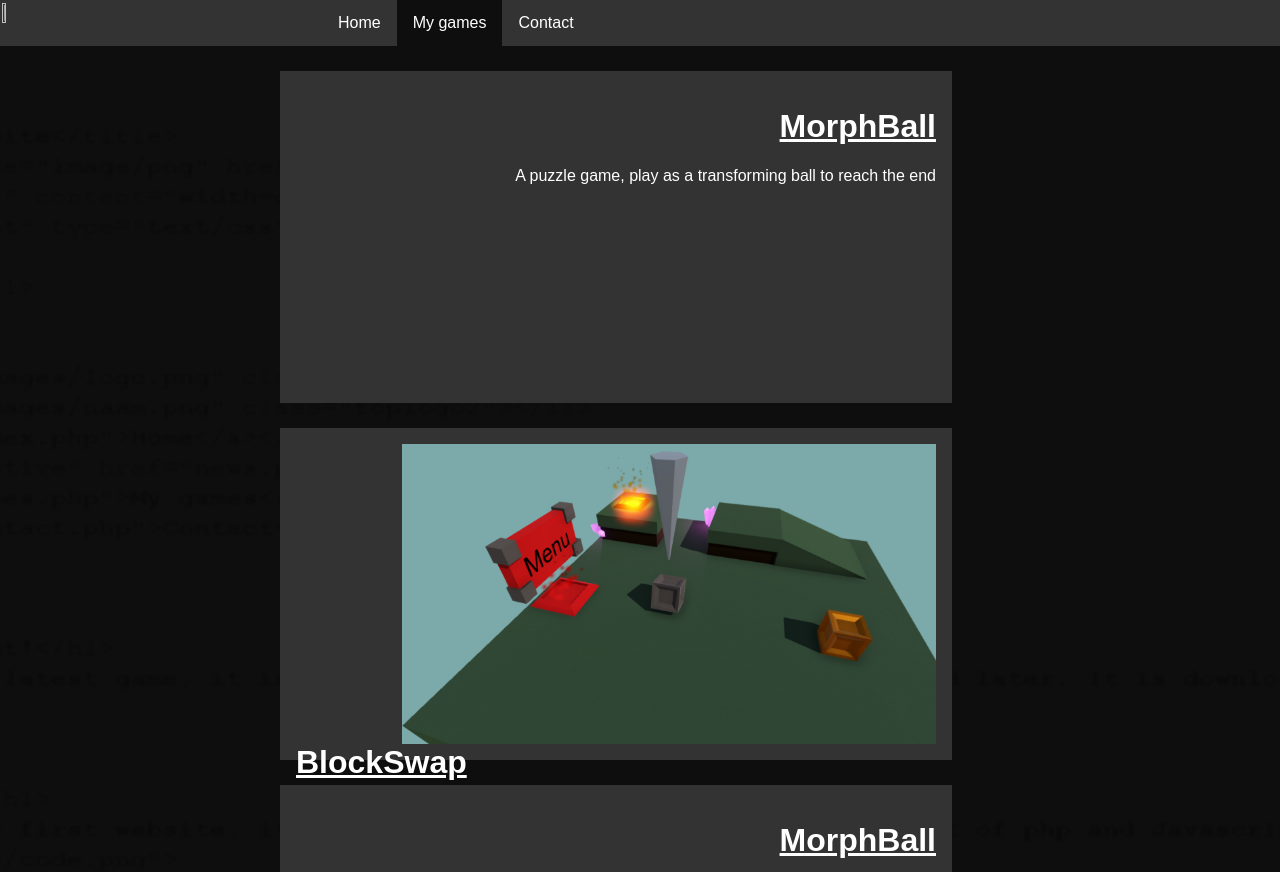
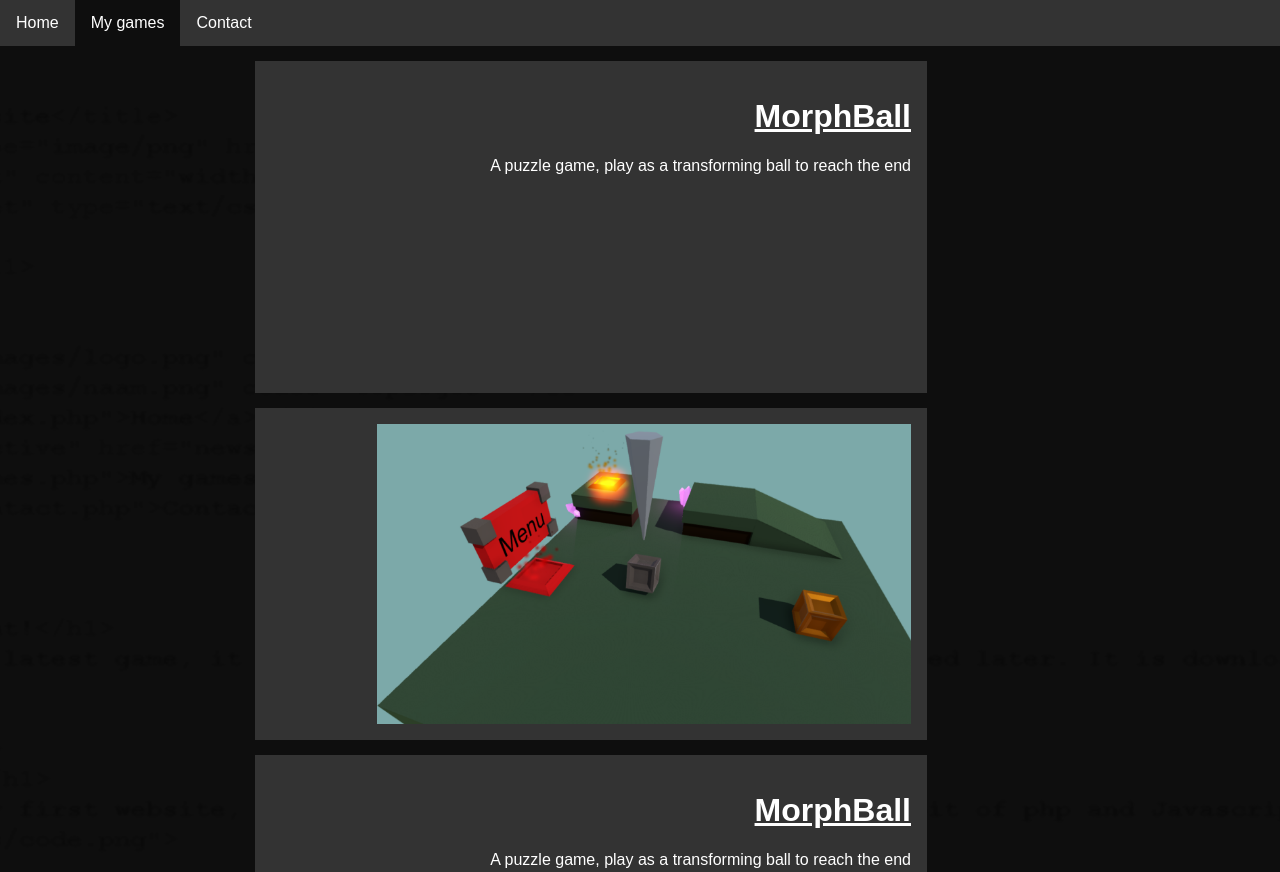
Before and after one commit to DHindriks/DHindriks.github.io, a plain HTML site: page projects.html in a window 1280 px wide. Shown: the top 872 px of the page. Drawn offline with Linux system fonts and the light colour scheme.

Commit message:
fix missing divs
fixed a small issue on the index and contact page, also made some changes to the navigation bar

```diff
--- a/css/style.css
+++ b/css/style.css
@@ -38,7 +38,12 @@ ul.topnav li a.active {
 	}
 
 div.contentleft {
-	margin:25px;
+    margin-top: 15px;
+    margin-bottom: 15px;
+    margin-right:0 auto;
+    margin-left:0 auto;
+	float:center;
+	overflow:auto;
 	border: 16px solid #333;
 	background-color: #333;
 	text-align: left;
@@ -51,7 +56,12 @@ div.contentleft {
 
 
 div.contentright {
-	margin:25px;
+	margin-top: 15px;
+    margin-bottom: 15px;
+    margin-right:0 auto;
+    margin-left:0 auto;
+	float:center;
+	overflow:auto;
 	border: 16px solid #333;
 	background-color: #333;
 	text-align: right;
--- a/projects.html
+++ b/projects.html
@@ -9,8 +9,6 @@
 <body>
 
 <ul class="topnav">
-	<li><img src="images/logo.png" class="toplogo1"></li>
-	<li><img src="images/naam.png" class="toplogo2"></li>
 	<li><a href="index.html">Home</a></li>
 	<li><a class="active" href="projects.html">My games</a></li>
 	<li><a href="contact.html">Contact</a></li>
```
Also changed, not shown: contact.html (+1 -3 lines), games/blockswap.html (+1 -3 lines), games/morphball.html (+1 -3 lines), index.html (+1 -3 lines).
